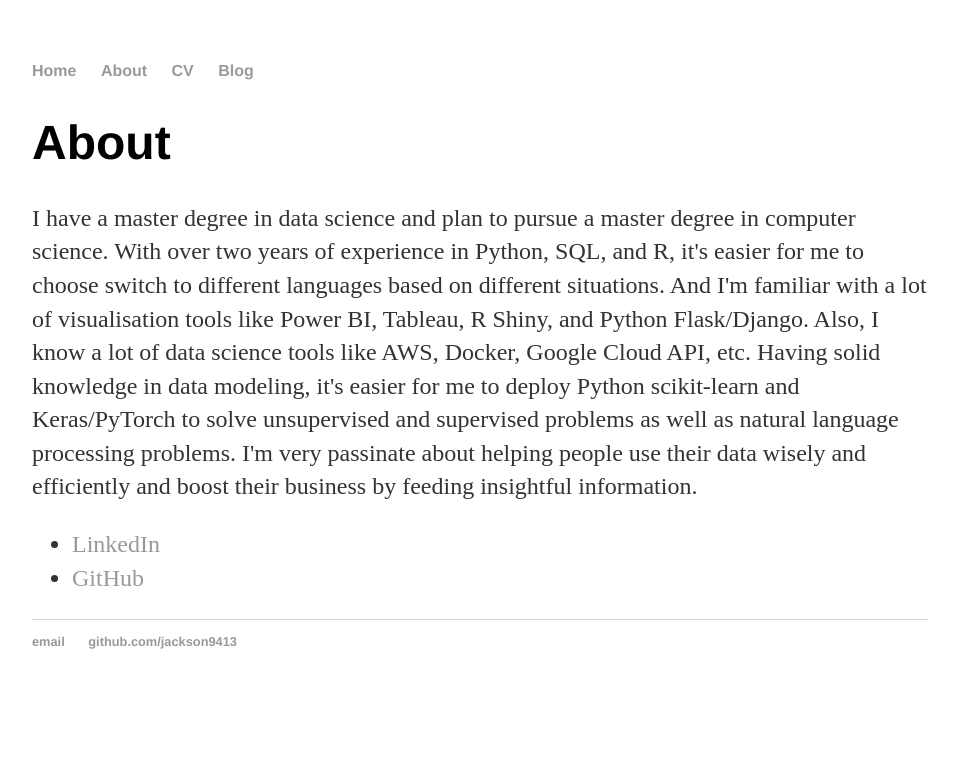
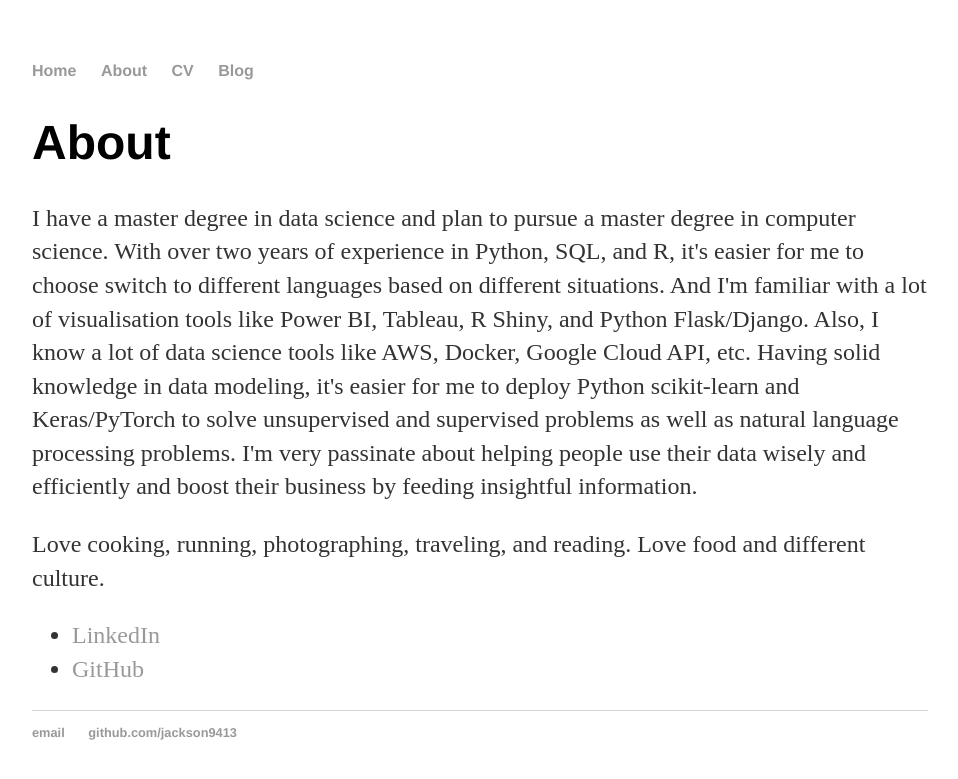
Before and after one commit to jackson9413/jackson9413.github.io, a Jekyll site: the page built from about/index.html, in a window 1280 px wide. Shown: the top 779 px of the page, without its empty margins (160-1118 px from the left). Built offline with Jekyll 4.4.1, drawn with Linux system fonts in a browser that asks for light colours.

Commit message:
Update index.html

```diff
--- a/about/index.html
+++ b/about/index.html
@@ -12,6 +12,9 @@ title: About Jiaqi Cheng
 				and Keras/PyTorch to solve unsupervised and supervised problems as well as natural language processing problems. I'm very passinate about
 				helping people use their data wisely and efficiently and boost their business by feeding insightful information.
 			</p>
+			<p>
+				Love cooking, running, photographing, traveling, and reading. Love food and different culture.
+			</p>
 
 			<ul class="contacts">
 				<li><a href="https://www.linkedin.com/in/jiaqicheng9413/">LinkedIn</a></li>
```
